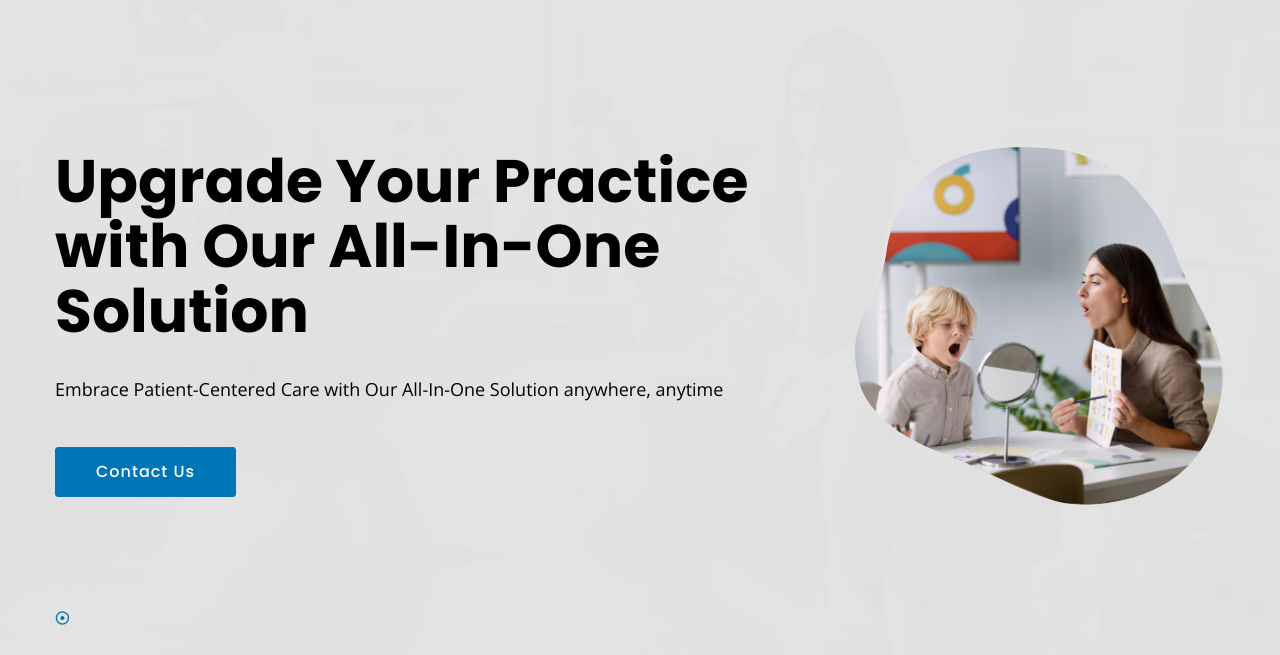
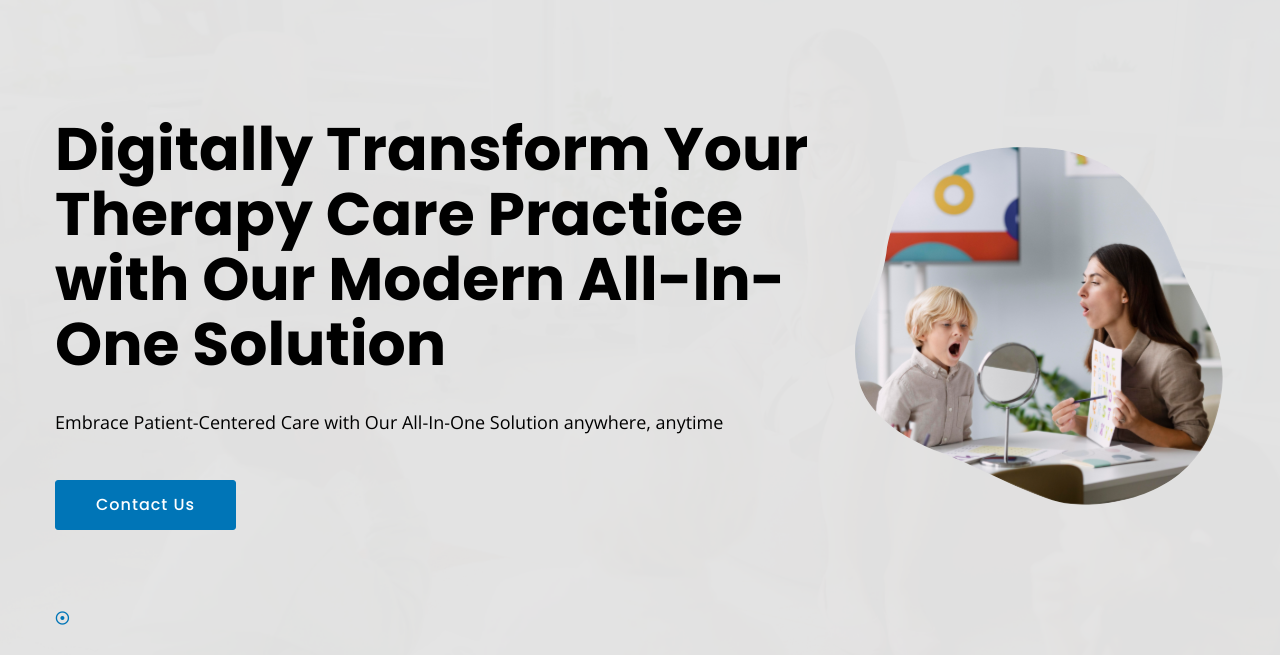
Before and after one commit to yyimam/health-care-speech-website, a plain HTML site: page index.html in a window 1280 px wide. Shown: the part 145-800 px from the top of the page. Drawn offline with nearby package versions, Linux system fonts and the light colour scheme.

Commit message:
Update index.html

```diff
--- a/index.html
+++ b/index.html
@@ -342,7 +342,7 @@
               <div class="row align-items-center">
                 <div class="col-lg-8 col-md-6 col-12 order-2 order-md-1">
                   <div class="heroslider-content">
-                    <h1>Upgrade Your Practice with Our All-In-One Solution</h1>
+                    <h1>Digitally Transform Your Therapy Care Practice with Our Modern All-In-One Solution</h1>
                     <p>
                         Embrace Patient-Centered Care with Our All-In-One Solution anywhere, anytime
                     </p>
```
